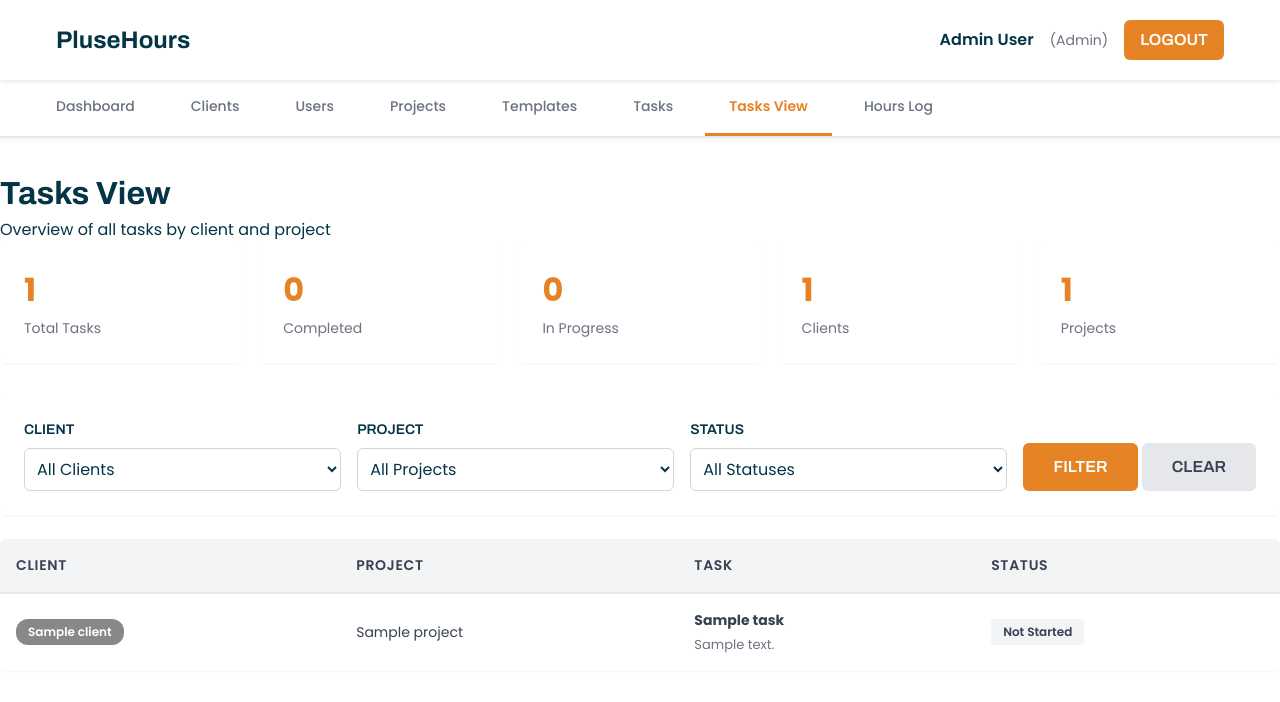
After one commit to ChazBeck/pulse_hours, a PHP site: page /tasks-view.php in a window 1280 px wide. The commit adds this page. Shown: the top 702 px of the page. Run offline with PHP 8.4, Linux system fonts and the light colour scheme; a user stored in the database is signed in; tables that the repository leaves empty hold one stand-in row (values such as "Sample post").

Commit message:
Add Tasks View page with client, project, and task overview

```diff
--- a/apps/admin/_admin_nav.php
+++ b/apps/admin/_admin_nav.php
@@ -18,6 +18,9 @@
         <a href="<?= url('/apps/admin/tasks.php') ?>" class="admin-nav-link <?= basename($_SERVER['PHP_SELF']) == 'tasks.php' ? 'active' : '' ?>">
             Tasks
         </a>
+        <a href="<?= url('/apps/admin/tasks-view.php') ?>" class="admin-nav-link <?= basename($_SERVER['PHP_SELF']) == 'tasks-view.php' ? 'active' : '' ?>">
+            Tasks View
+        </a>
         <a href="<?= url('/apps/admin/hours-log.php') ?>" class="admin-nav-link <?= basename($_SERVER['PHP_SELF']) == 'hours-log.php' ? 'active' : '' ?>">
             Hours Log
         </a>
--- /dev/null
+++ b/apps/admin/tasks-view.php
@@ -0,0 +1,355 @@
+<?php
+/**
+ * Tasks View - Client, Project, and Task Overview
+ *
+ * Admin page to view all tasks organized by client and project
+ */
+
+require __DIR__ . '/../../auth/include/auth_include.php';
+auth_init();
+auth_require_admin();
+
+$pdo = get_db_connection();
+
+// ============================================================================
+// Fetch All Tasks with Client and Project Info
+// ============================================================================
+
+$filter_client = $_GET['client'] ?? '';
+$filter_project = $_GET['project'] ?? '';
+$filter_status = $_GET['status'] ?? '';
+
+$where_clauses = [];
+$params = [];
+
+if ($filter_client) {
+    $where_clauses[] = "c.id = ?";
+    $params[] = $filter_client;
+}
+
+if ($filter_project) {
+    $where_clauses[] = "p.id = ?";
+    $params[] = $filter_project;
+}
+
+if ($filter_status) {
+    $where_clauses[] = "t.status = ?";
+    $params[] = $filter_status;
+}
+
+$where_sql = !empty($where_clauses) ? 'WHERE ' . implode(' AND ', $where_clauses) : '';
+
+$stmt = $pdo->prepare("
+    SELECT
+        c.id as client_id,
+        c.name as client_name,
+        c.client_color,
+        p.id as project_id,
+        p.name as project_name,
+        p.status as project_status,
+        t.id as task_id,
+        t.name as task_name,
+        t.status as task_status,
+        t.description as task_description,
+        t.created_at as task_created
+    FROM tasks t
+    INNER JOIN projects p ON t.project_id = p.id
+    INNER JOIN clients c ON p.client_id = c.id
+    $where_sql
+    ORDER BY c.name ASC, p.name ASC, t.name ASC
+");
+$stmt->execute($params);
+$tasks = $stmt->fetchAll();
+
+// Get filter options
+$stmt = $pdo->query("SELECT id, name FROM clients WHERE active = 1 ORDER BY name");
+$clients = $stmt->fetchAll();
+
+$stmt = $pdo->query("SELECT id, name, client_id FROM projects WHERE active = 1 ORDER BY name");
+$projects = $stmt->fetchAll();
+
+// Get statistics
+$total_tasks = count($tasks);
+$completed_tasks = count(array_filter($tasks, fn($t) => $t['task_status'] === 'completed'));
+$in_progress_tasks = count(array_filter($tasks, fn($t) => $t['task_status'] === 'in-progress'));
+$unique_clients = count(array_unique(array_column($tasks, 'client_id')));
+$unique_projects = count(array_unique(array_column($tasks, 'project_id')));
+
+?>
+<!DOCTYPE html>
+<html lang="en">
+<head>
+    <meta charset="UTF-8">
+    <meta name="viewport" content="width=device-width, initial-scale=1.0">
+    <title>Tasks View - Pulse Hours</title>
+    <link rel="stylesheet" href="<?= url('/assets/admin-styles.css') ?>">
+    <link rel="stylesheet" href="<?= url('/assets/admin-nav-styles.css') ?>">
+    <style>
+        .stats {
+            display: grid;
+            grid-template-columns: repeat(auto-fit, minmax(200px, 1fr));
+            gap: 1rem;
+            margin-bottom: 2rem;
+        }
+
+        .stat-card {
+            background: white;
+            padding: 1.5rem;
+            border-radius: var(--border-radius);
+            box-shadow: var(--shadow-sm);
+        }
+
+        .stat-value {
+            font-size: 2rem;
+            font-weight: 700;
+            color: var(--primary-color);
+        }
+
+        .stat-label {
+            font-size: 0.875rem;
+            color: var(--text-secondary);
+            margin-top: 0.25rem;
+        }
+
+        .filters {
+            background: white;
+            padding: 1.5rem;
+            border-radius: var(--border-radius);
+            margin-bottom: 1.5rem;
+            box-shadow: var(--shadow-sm);
+        }
+
+        .filters form {
+            display: flex;
+            gap: 1rem;
+            flex-wrap: wrap;
+            align-items: end;
+        }
+
+        .filter-group {
+            flex: 1;
+            min-width: 200px;
+        }
+
+        .filter-group label {
+            display: block;
+            font-size: 0.875rem;
+            font-weight: 600;
+            margin-bottom: 0.5rem;
+        }
+
+        .filter-group select {
+            width: 100%;
+            padding: 0.5rem;
+            border: 1px solid var(--gray-300);
+            border-radius: var(--border-radius);
+        }
+
+        .tasks-table {
+            background: white;
+            border-radius: var(--border-radius);
+            overflow: hidden;
+            box-shadow: var(--shadow-sm);
+        }
+
+        table {
+            width: 100%;
+            border-collapse: collapse;
+        }
+
+        thead {
+            background: var(--gray-100);
+        }
+
+        th {
+            padding: 1rem;
+            text-align: left;
+            font-size: 0.875rem;
+            font-weight: 600;
+            border-bottom: 2px solid var(--gray-200);
+        }
+
+        td {
+            padding: 1rem;
+            border-bottom: 1px solid var(--gray-200);
+            font-size: 0.875rem;
+        }
+
+        tbody tr:hover {
+            background: var(--gray-50);
+        }
+
+        .client-badge {
+            display: inline-block;
+            padding: 0.25rem 0.75rem;
+            border-radius: 12px;
+            font-weight: 600;
+            font-size: 0.75rem;
+            color: white;
+        }
+
+        .status-badge {
+            display: inline-block;
+            padding: 0.25rem 0.75rem;
+            border-radius: 4px;
+            font-size: 0.75rem;
+            font-weight: 600;
+        }
+
+        .status-not-started {
+            background: var(--gray-100);
+            color: var(--gray-700);
+        }
+
+        .status-in-progress {
+            background: #dbeafe;
+            color: #1e40af;
+        }
+
+        .status-completed {
+            background: #d1fae5;
+            color: #065f46;
+        }
+
+        .status-blocked {
+            background: #fee2e2;
+            color: #991b1b;
+        }
+
+        .empty-state {
+            text-align: center;
+            padding: 3rem;
+            color: var(--text-secondary);
+        }
+
+        .task-description {
+            color: var(--text-secondary);
+            font-size: 0.813rem;
+            margin-top: 0.25rem;
+        }
+    </style>
+</head>
+<body>
+    <?php include __DIR__ . '/../../_header.php'; ?>
+    <?php include __DIR__ . '/_admin_nav.php'; ?>
+
+    <main class="admin-content">
+        <div class="admin-header">
+            <h1>Tasks View</h1>
+            <p>Overview of all tasks by client and project</p>
+        </div>
+
+        <!-- Statistics -->
+        <div class="stats">
+            <div class="stat-card">
+                <div class="stat-value"><?= $total_tasks ?></div>
+                <div class="stat-label">Total Tasks</div>
+            </div>
+            <div class="stat-card">
+                <div class="stat-value"><?= $completed_tasks ?></div>
+                <div class="stat-label">Completed</div>
+            </div>
+            <div class="stat-card">
+                <div class="stat-value"><?= $in_progress_tasks ?></div>
+                <div class="stat-label">In Progress</div>
+            </div>
+            <div class="stat-card">
+                <div class="stat-value"><?= $unique_clients ?></div>
+                <div class="stat-label">Clients</div>
+            </div>
+            <div class="stat-card">
+                <div class="stat-value"><?= $unique_projects ?></div>
+                <div class="stat-label">Projects</div>
+            </div>
+        </div>
+
+        <!-- Filters -->
+        <div class="filters">
+            <form method="GET" action="">
+                <div class="filter-group">
+                    <label>Client</label>
+                    <select name="client">
+                        <option value="">All Clients</option>
+                        <?php foreach ($clients as $c): ?>
+                            <option value="<?= $c['id'] ?>" <?= ($filter_client == $c['id']) ? 'selected' : '' ?>>
+                                <?= htmlspecialchars($c['name']) ?>
+                            </option>
+                        <?php endforeach; ?>
+                    </select>
+                </div>
+
+                <div class="filter-group">
+                    <label>Project</label>
+                    <select name="project">
+                        <option value="">All Projects</option>
+                        <?php foreach ($projects as $proj): ?>
+                            <option value="<?= $proj['id'] ?>" <?= ($filter_project == $proj['id']) ? 'selected' : '' ?>>
+                                <?= htmlspecialchars($proj['name']) ?>
+                            </option>
+                        <?php endforeach; ?>
+                    </select>
+                </div>
+
+                <div class="filter-group">
+                    <label>Status</label>
+                    <select name="status">
+                        <option value="">All Statuses</option>
+                        <option value="not-started" <?= ($filter_status == 'not-started') ? 'selected' : '' ?>>Not Started</option>
+                        <option value="in-progress" <?= ($filter_status == 'in-progress') ? 'selected' : '' ?>>In Progress</option>
+                        <option value="completed" <?= ($filter_status == 'completed') ? 'selected' : '' ?>>Completed</option>
+                        <option value="blocked" <?= ($filter_status == 'blocked') ? 'selected' : '' ?>>Blocked</option>
+                    </select>
+                </div>
+
+                <div class="filter-actions">
+                    <button type="submit" class="btn btn-primary">Filter</button>
+                    <a href="?" class="btn btn-secondary">Clear</a>
+                </div>
+            </form>
+        </div>
+
+        <!-- Tasks Table -->
+        <div class="tasks-table">
+            <?php if (empty($tasks)): ?>
+                <div class="empty-state">
+                    <p>No tasks found.</p>
+                </div>
+            <?php else: ?>
+                <table>
+                    <thead>
+                        <tr>
+                            <th>Client</th>
+                            <th>Project</th>
+                            <th>Task</th>
+                            <th>Status</th>
+                        </tr>
+                    </thead>
+                    <tbody>
+                        <?php foreach ($tasks as $task): ?>
+                            <tr>
+                                <td>
+                                    <span class="client-badge" style="background-color: <?= htmlspecialchars($task['client_color'] ?: '#6b7280') ?>">
+                                        <?= htmlspecialchars($task['client_name']) ?>
+                                    </span>
+                                </td>
+                                <td><?= htmlspecialchars($task['project_name']) ?></td>
+                                <td>
+                                    <strong><?= htmlspecialchars($task['task_name']) ?></strong>
+                                    <?php if ($task['task_description']): ?>
+                                        <div class="task-description"><?= htmlspecialchars($task['task_description']) ?></div>
+                                    <?php endif; ?>
+                                </td>
+                                <td>
+                                    <span class="status-badge status-<?= $task['task_status'] ?>">
+                                        <?= ucwords(str_replace('-', ' ', $task['task_status'])) ?>
+                                    </span>
+                                </td>
+                            </tr>
+                        <?php endforeach; ?>
+                    </tbody>
+                </table>
+            <?php endif; ?>
+        </div>
+    </main>
+</body>
+</html>
```
